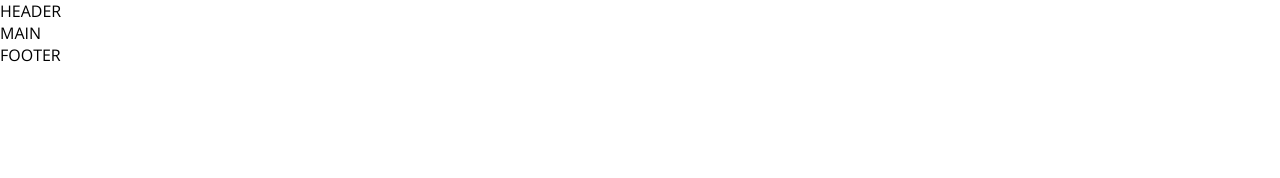
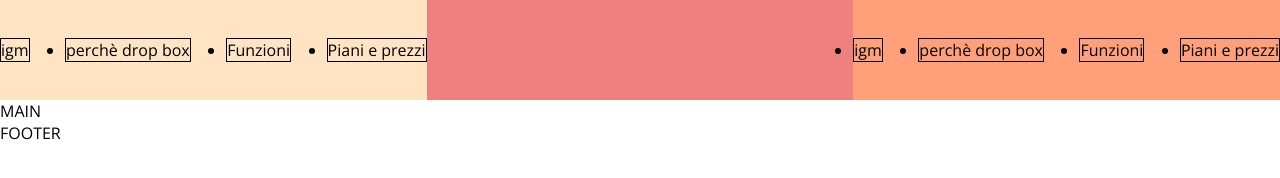
Before and after one commit to FrancescoBoco/htmlcss-dropbox, a plain HTML site: page index.html in a window 1280 px wide. Drawn offline with nearby package versions, Linux system fonts and the light colour scheme.

Commit message:
struttura header

```diff
--- a/css/index.css
+++ b/css/index.css
@@ -13,3 +13,67 @@
 }
 
 /* GENERAL */
+
+
+
+
+/* HEADER  */
+
+header{
+    height: 100px;
+    display: flex;
+}
+
+.header-section-one{
+    width: calc(100% / 3);
+    display: flex;
+}
+
+.header-section-two{
+    width: calc(100% / 3);
+    display: flex;
+    justify-content: space-between;
+}
+
+.header-section-three{
+    width: calc(100% / 3);
+    display: flex;
+    justify-content: space-between;
+}
+
+.section-of-the-section{
+    display: flex;
+    justify-content: space-between;
+    align-items: center;
+    width: 100%;
+
+
+
+
+}
+
+
+
+/* DEBUG  */
+
+.debug header{
+    background-color: aqua;
+}
+
+.debug .header-section-one{
+    background-color: bisque;
+    height: 100%;
+}
+.debug .header-section-two{
+    background-color: lightcoral;
+    height: 100%;
+}
+.debug .header-section-three{
+    background-color: lightsalmon;
+    height: 100%;
+}
+
+.debug li {
+    border: 1px solid black;
+
+}
--- a/index.html
+++ b/index.html
@@ -15,10 +15,62 @@
     </head>
 
 
-    <body>
+    <body class="debug">
 
         <header>
-            HEADER
+            <div class="header-section-one">
+
+                <ul class="section-of-the-section">
+                    <li >
+                        igm
+                    </li>
+
+                    <li>
+                        perchè drop box
+                    </li>
+
+                    <li>
+                        Funzioni
+                    </li>
+
+                    <li>
+                        Piani e prezzi
+                    </li>
+                </ul>
+
+
+
+            </div>
+
+            <div class="header-section-two">
+
+
+            </div>
+
+            <div class="header-section-three">
+
+                <ul class="section-of-the-section">
+                    <li >
+                        igm
+                    </li>
+
+                    <li>
+                        perchè drop box
+                    </li>
+
+                    <li>
+                        Funzioni
+                    </li>
+
+                    <li>
+                        Piani e prezzi
+                    </li>
+                </ul>
+
+            </div>
+
+
+
         </header>
 
         <main>
```
